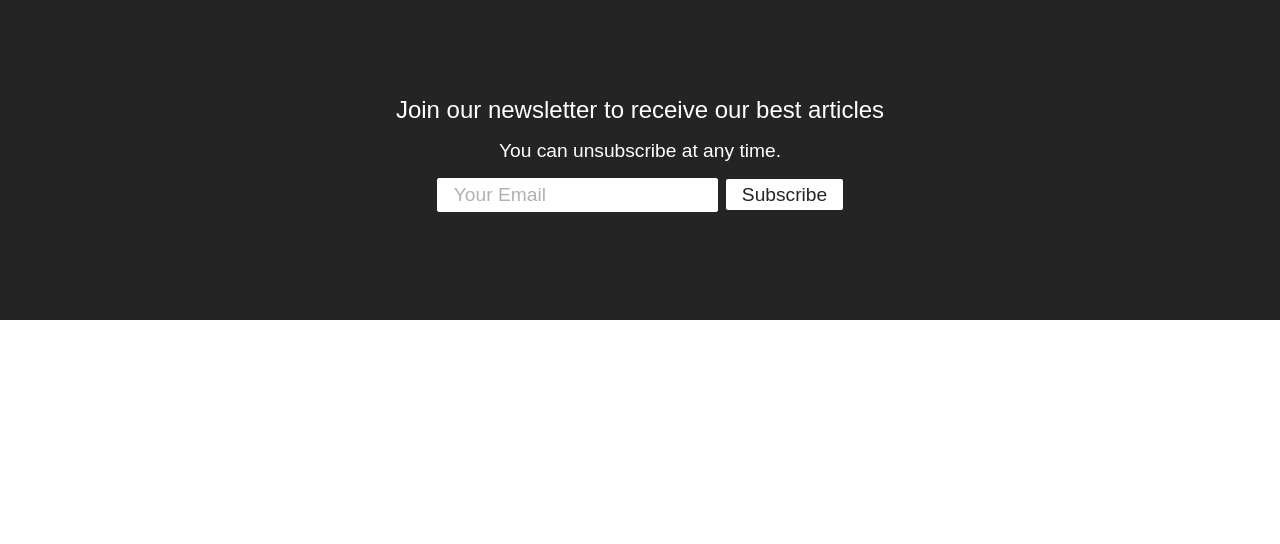
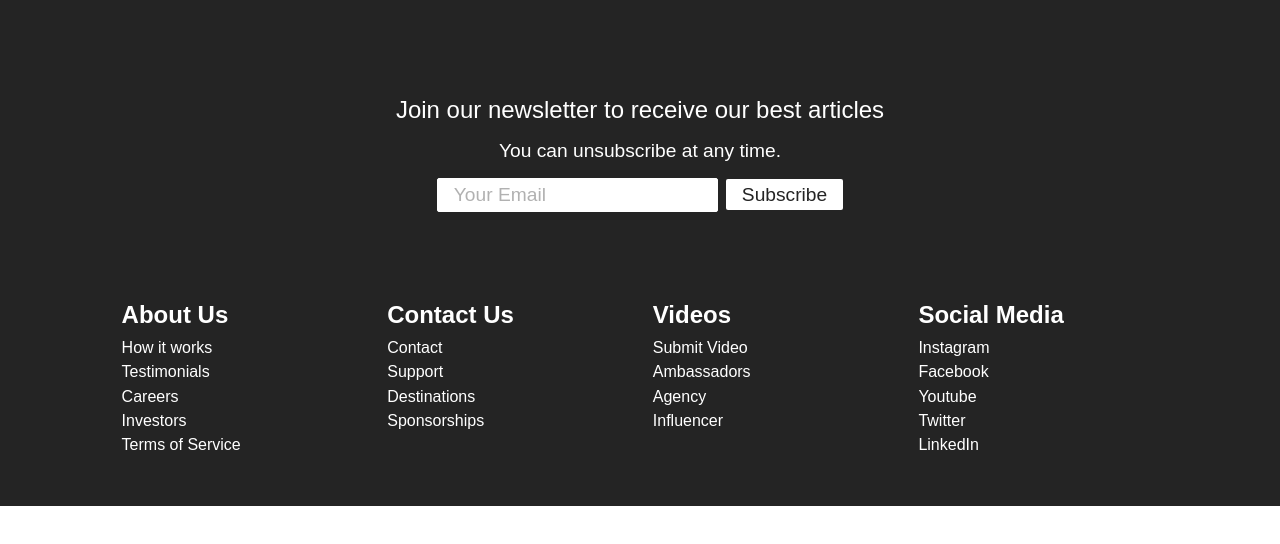
Before and after one commit to phuctranlh/footer, a React (Create React App) app: page / in a window 1280 px wide. Shown: the top 544 px of the page. Built offline with nearby package versions, Linux system fonts and the light colour scheme.

Commit message:
Footer links
- HTML
- CSS

```diff
--- a/src/components/Footer.tsx
+++ b/src/components/Footer.tsx
@@ -6,6 +6,8 @@ function Footer(props) {
     return (
 
         <div className={'footer-container'}>
+
+            {/*Subscription*/}
             <section className={'footer-subscription'}>
 
                 <p className={'footer-subscription-heading'}>
@@ -27,6 +29,42 @@ function Footer(props) {
                 </div>
 
             </section>
+            {/*End Subscription*/}
+
+            {/*Footer links*/}
+            <div className={'footer-link-wrapper'}>
+                <div className={'footer-link-items'}>
+                    <h2>About Us</h2>
+                    <Link to='/sign-up'>How it works</Link>
+                    <Link to='/'>Testimonials</Link>
+                    <Link to='/'>Careers</Link>
+                    <Link to='/'>Investors</Link>
+                    <Link to='/'>Terms of Service</Link>
+                </div>
+                <div className={'footer-link-items'}>
+                    <h2>Contact Us</h2>
+                    <Link to='/'>Contact</Link>
+                    <Link to='/'>Support</Link>
+                    <Link to='/'>Destinations</Link>
+                    <Link to='/'>Sponsorships</Link>
+                </div>
+                <div className={'footer-link-items'}>
+                    <h2>Videos</h2>
+                    <Link to='/'>Submit Video</Link>
+                    <Link to='/'>Ambassadors</Link>
+                    <Link to='/'>Agency</Link>
+                    <Link to='/'>Influencer</Link>
+                </div>
+                <div className={'footer-link-items'}>
+                    <h2>Social Media</h2>
+                    <Link to='/'>Instagram</Link>
+                    <Link to='/'>Facebook</Link>
+                    <Link to='/'>Youtube</Link>
+                    <Link to='/'>Twitter</Link>
+                    <Link to='/'>LinkedIn</Link>
+                </div>
+            </div>
+            {/*End Footer links*/}
         </div>
     );
 }
--- a/src/style/Footer.css
+++ b/src/style/Footer.css
@@ -55,3 +55,37 @@
     font-size: 1.2rem;
     transition: all 0.3s ease-out;
 }
+
+/*Footer link*/
+.footer-link-wrapper {
+    display: flex;
+    width: 100%;
+    justify-content: center;
+    align-items: start;
+}
+
+.footer-link-items {
+    display: flex;
+    flex-direction: column;
+    align-items: flex-start;
+    margin: 0.8rem 0.8rem;
+    text-align: left;
+    width: 15rem;
+    box-sizing: border-box;
+}
+
+.footer-link-items h2 {
+    margin-bottom: 0.6rem;
+    color: #fff;
+}
+
+.footer-link-items a {
+    color: #fff;
+    text-decoration: none;
+    margin-bottom: 0.4rem;
+}
+
+.footer-link-items a:hover {
+    color: yellow;
+    transition: 0.3s ease-out;
+}
```
